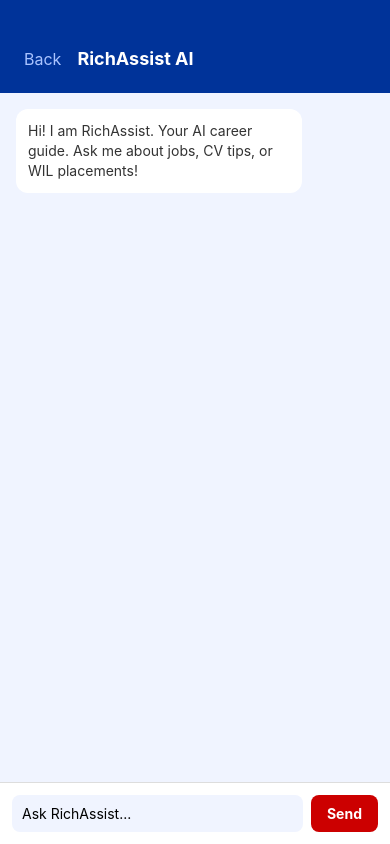
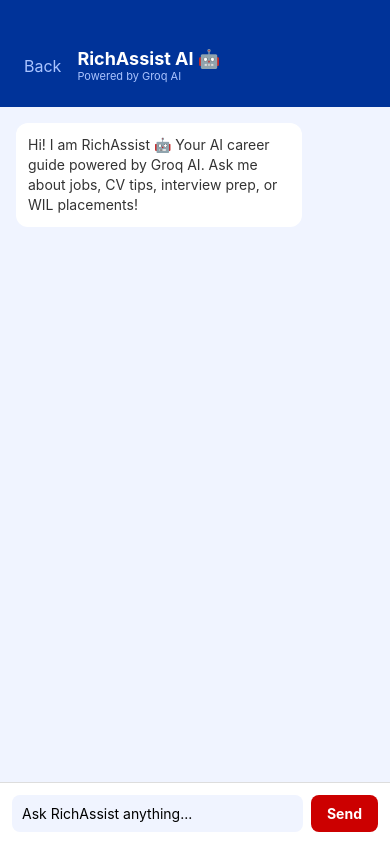
Before and after one commit to 24NgoashengMartin/RichConnect, a React Native app: screen /Chat in a window 390 px wide. Built offline with nearby package versions, Linux system fonts and the light colour scheme.

Commit message:
RichAssist now powered by real Groq AI - intelligent career guidance

```diff
--- a/package.json
+++ b/package.json
@@ -15,6 +15,7 @@
     "expo": "^57.0.22",
     "expo-status-bar": "^57.0.1",
     "firebase": "^12.19.0",
+    "groq-sdk": "^1.6.0",
     "react": "^19.2.3",
     "react-dom": "^19.2.3",
     "react-native": "^0.86.3",
--- a/screens/ChatScreen.js
+++ b/screens/ChatScreen.js
@@ -1,37 +1,60 @@
 import React, { useState } from 'react';
 import { View, Text, StyleSheet, TextInput, TouchableOpacity, ScrollView, KeyboardAvoidingView, Platform } from 'react-native';
 
-const botReplies = {
-  'hi': 'Hello! I am RichAssist, your AI career guide. How can I help you today?',
-  'hello': 'Hi there! Ready to help you land your dream job!',
-  'jobs': 'Based on your profile, I found 5 matching jobs! You are 92% match for Junior Developer at TechCo Pretoria.',
-  'cv': 'Upload your CV and I will auto-fill your profile and suggest improvements!',
-  'wil': 'I can match you with WIL placement opportunities near Pretoria. Want me to search?',
-  'interview': 'I can help you practice interview questions! What role are you applying for?',
-  'default': 'I am still learning! Try asking about jobs, CV, WIL placement or interview tips.',
-};
+const GROQ_API_KEY = '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';
 
 export default function ChatScreen({ navigation }) {
   const [messages, setMessages] = useState([
-    { id: 1, text: 'Hi! I am RichAssist. Your AI career guide. Ask me about jobs, CV tips, or WIL placements!', sender: 'bot' }
+    { id: 1, text: 'Hi! I am RichAssist 🤖 Your AI career guide powered by Groq AI. Ask me about jobs, CV tips, interview prep, or WIL placements!', sender: 'bot' }
   ]);
   const [input, setInput] = useState('');
+  const [loading, setLoading] = useState(false);
 
-  const sendMessage = () => {
-    if (!input.trim()) return;
+  const sendMessage = async () => {
+    if (!input.trim() || loading) return;
     const userMsg = { id: messages.length + 1, text: input, sender: 'user' };
-    const key = input.toLowerCase().trim();
-    const replyText = botReplies[key] || botReplies['default'];
-    const botMsg = { id: messages.length + 2, text: replyText, sender: 'bot' };
-    setMessages(prev => [...prev, userMsg, botMsg]);
+    setMessages(prev => [...prev, userMsg]);
+    const userInput = input;
     setInput('');
+    setLoading(true);
+
+    try {
+      const response = await fetch('https://api.groq.com/openai/v1/chat/completions', {
+        method: 'POST',
+        headers: {
+          'Authorization': `Bearer ${GROQ_API_KEY}`,
+          'Content-Type': 'application/json',
+        },
+        body: JSON.stringify({
+          model: 'llama3-8b-8192',
+          messages: [
+            {
+              role: 'system',
+              content: 'You are RichAssist, an AI career guide for RichConnect - a professional networking platform for South African graduates from Richfield Graduate Institute. Help students with job searching, CV writing, interview preparation, WIL placements, career advice, and professional networking. Keep responses concise and relevant to South African job market. Be encouraging and professional.'
+            },
+            { role: 'user', content: userInput }
+          ],
+          max_tokens: 300,
+        }),
+      });
+
+      const data = await response.json();
+      const botReply = data.choices?.[0]?.message?.content || 'Sorry, I could not process that. Please try again.';
+      setMessages(prev => [...prev, { id: prev.length + 1, text: botReply, sender: 'bot' }]);
+    } catch (e) {
+      setMessages(prev => [...prev, { id: prev.length + 1, text: 'Connection error. Please check your internet and try again.', sender: 'bot' }]);
+    }
+    setLoading(false);
   };
 
   return (
     <KeyboardAvoidingView style={styles.container} behavior={Platform.OS === 'ios' ? 'padding' : 'height'}>
       <View style={styles.header}>
         <TouchableOpacity onPress={() => navigation.goBack()}><Text style={styles.back}>Back</Text></TouchableOpacity>
-        <Text style={styles.headerTitle}>RichAssist AI</Text>
+        <View>
+          <Text style={styles.headerTitle}>RichAssist AI 🤖</Text>
+          <Text style={styles.headerSub}>Powered by Groq AI</Text>
+        </View>
       </View>
       <ScrollView style={styles.messages}>
         {messages.map(msg => (
@@ -39,10 +62,24 @@
             <Text style={[styles.bubbleText, msg.sender === 'user' ? styles.userText : styles.botText]}>{msg.text}</Text>
           </View>
         ))}
+        {loading && (
+          <View style={styles.botBubble}>
+            <Text style={styles.botText}>RichAssist is thinking... 🤔</Text>
+          </View>
+        )}
       </ScrollView>
       <View style={styles.inputRow}>
-        <TextInput style={styles.input} placeholder="Ask RichAssist..." value={input} onChangeText={setInput} onSubmitEditing={sendMessage} />
-        <TouchableOpacity style={styles.sendBtn} onPress={sendMessage}><Text style={styles.sendText}>Send</Text></TouchableOpacity>
+        <TextInput
+          style={styles.input}
+          placeholder="Ask RichAssist anything..."
+          value={input}
+          onChangeText={setInput}
+          onSubmitEditing={sendMessage}
+          editable={!loading}
+        />
+        <TouchableOpacity style={[styles.sendBtn, loading && {opacity: 0.5}]} onPress={sendMessage} disabled={loading}>
+          <Text style={styles.sendText}>Send</Text>
+        </TouchableOpacity>
       </View>
     </KeyboardAvoidingView>
   );
@@ -53,13 +90,14 @@
   header: { backgroundColor: '#003399', padding: 24, paddingTop: 48, flexDirection: 'row', alignItems: 'center', gap: 16 },
   back: { color: '#aac4ff', fontSize: 16 },
   headerTitle: { color: '#fff', fontSize: 18, fontWeight: 'bold' },
+  headerSub: { color: '#aac4ff', fontSize: 11 },
   messages: { flex: 1, padding: 16 },
   bubble: { maxWidth: '80%', padding: 12, borderRadius: 12, marginBottom: 12 },
   botBubble: { backgroundColor: '#fff', alignSelf: 'flex-start', elevation: 1 },
   userBubble: { backgroundColor: '#003399', alignSelf: 'flex-end' },
-  botText: { color: '#333', fontSize: 14 },
-  userText: { color: '#fff', fontSize: 14 },
-  bubbleText: { lineHeight: 20 },
+  botText: { color: '#333', fontSize: 14, lineHeight: 20 },
+  userText: { color: '#fff', fontSize: 14, lineHeight: 20 },
+  bubbleText: {},
   inputRow: { flexDirection: 'row', padding: 12, backgroundColor: '#fff', borderTopWidth: 1, borderTopColor: '#ddd' },
   input: { flex: 1, backgroundColor: '#f0f4ff', borderRadius: 8, padding: 10, fontSize: 14, marginRight: 8 },
   sendBtn: { backgroundColor: '#CC0000', paddingHorizontal: 16, borderRadius: 8, justifyContent: 'center' },
```
Also changed, not shown: 1 other file (tests, documents, lock files or other folders).
